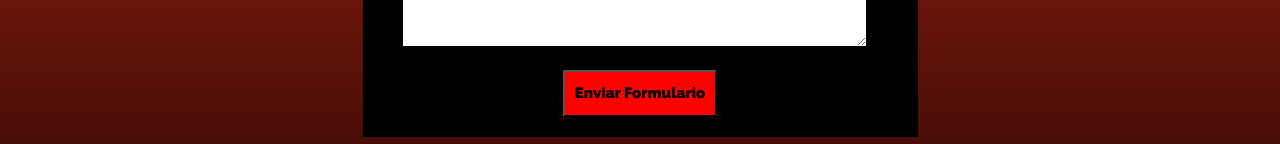
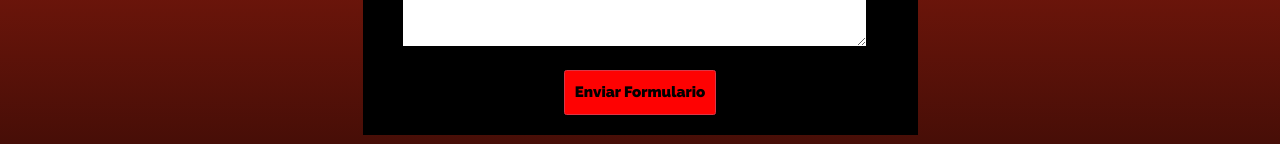
Before and after one commit to lucas-rivero1993/Rogui-proyecto, a plain HTML site: page pages/contacto.html in a window 1280 px wide. Shown: the part 808-952 px from the top of the page. Drawn offline with nearby package versions, Linux system fonts and the light colour scheme.

Commit message:
agregando button a formulario

```diff
--- a/pages/contacto.html
+++ b/pages/contacto.html
@@ -71,7 +71,7 @@
                             </div>
 
                             <div class="contenedor-boton">
-                                <input class="boton" type="submit" value="Enviar Formulario">
+                                <button type="button" class="btn btn-danger boton">Enviar Formulario</button>
                             </div>
                         </fieldset>
                     </form>
```
